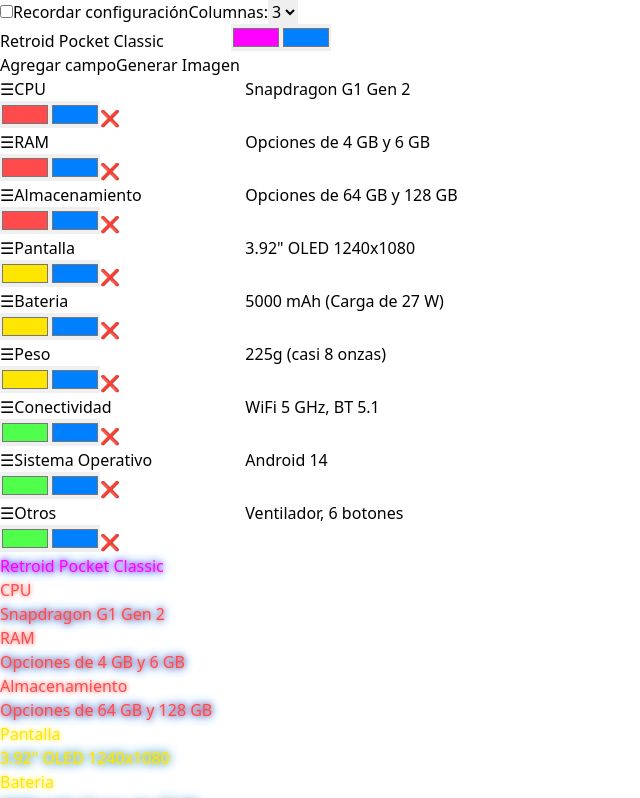
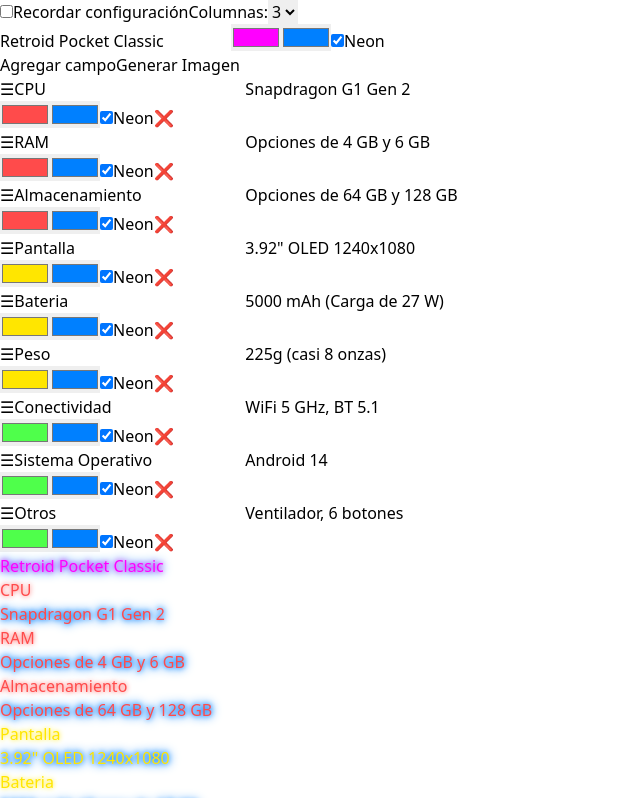
Before and after one commit to Zulux91/info-card-generator, a React (Vite) app: page / in a window 1280 px wide. Shown: the top 798 px of the page, without its empty margins (0-640 px from the left). Built offline with nearby package versions, Linux system fonts and the light colour scheme.

Commit message:
neon effect is optional now

```diff
--- a/src/App.jsx
+++ b/src/App.jsx
@@ -14,15 +14,15 @@
 import { v4 as uuidv4 } from "uuid";
 
 const defaultFields = [
-  { id: uuidv4(), label: "CPU", value: "Snapdragon G1 Gen 2", color: "#ff4b4b", shadowColor: "#0080ff" },
+  { id: uuidv4(), label: "CPU", value: "Snapdragon G1 Gen 2", color: "#ff4b4b", shadowColor: "#0080ff", neon: true },
   { id: uuidv4(), label: "RAM", value: "Opciones de 4 GB y 6 GB", color: "#ff4b4b", shadowColor: "#0080ff" },
-  { id: uuidv4(), label: "Almacenamiento", value: "Opciones de 64 GB y 128 GB", color: "#ff4b4b", shadowColor: "#0080ff" },
-  { id: uuidv4(), label: "Pantalla", value: "3.92\" OLED 1240x1080", color: "#ffe600", shadowColor: "#0080ff" },
-  { id: uuidv4(), label: "Bateria", value: "5000 mAh (Carga de 27 W)", color: "#ffe600", shadowColor: "#0080ff" },
-  { id: uuidv4(), label: "Peso", value: "225g (casi 8 onzas)", color: "#ffe600", shadowColor: "#0080ff" },
-  { id: uuidv4(), label: "Conectividad", value: "WiFi 5 GHz, BT 5.1", color: "#4fff4b", shadowColor: "#0080ff" },
-  { id: uuidv4(), label: "Sistema Operativo", value: "Android 14", color: "#4fff4b", shadowColor: "#0080ff" },
-  { id: uuidv4(), label: "Otros", value: "Ventilador, 6 botones", color: "#4fff4b", shadowColor: "#0080ff" },
+  { id: uuidv4(), label: "Almacenamiento", value: "Opciones de 64 GB y 128 GB", color: "#ff4b4b", shadowColor: "#0080ff", neon: true },
+  { id: uuidv4(), label: "Pantalla", value: "3.92\" OLED 1240x1080", color: "#ffe600", shadowColor: "#0080ff", neon: true },
+  { id: uuidv4(), label: "Bateria", value: "5000 mAh (Carga de 27 W)", color: "#ffe600", shadowColor: "#0080ff", neon: true },
+  { id: uuidv4(), label: "Peso", value: "225g (casi 8 onzas)", color: "#ffe600", shadowColor: "#0080ff", neon: true },
+  { id: uuidv4(), label: "Conectividad", value: "WiFi 5 GHz, BT 5.1", color: "#4fff4b", shadowColor: "#0080ff", neon: true },
+  { id: uuidv4(), label: "Sistema Operativo", value: "Android 14", color: "#4fff4b", shadowColor: "#0080ff", neon: true },
+  { id: uuidv4(), label: "Otros", value: "Ventilador, 6 botones", color: "#4fff4b", shadowColor: "#0080ff", neon: true },
 ];
 
 const SortableField = ({ id, field, updateField, removeField }) => {
@@ -63,6 +63,14 @@
           onChange={(e) => updateField(id, "shadowColor", e.target.value)}
           className="w-8 h-8 border rounded"
         />
+        <label className="flex items-center gap-1 text-xs">
+          <input
+            type="checkbox"
+            checked={field.neon !== false}
+            onChange={(e) => updateField(id, "neon", e.target.checked)}
+          />
+          Neon
+        </label>
         <button
           className="text-red-500 hover:text-red-700 text-base"
           onClick={() => removeField(id)}
@@ -79,6 +87,7 @@
     return parsed.map(field => ({
       ...field,
       shadowColor: field.shadowColor || "#0080ff",
+      neon: field.neon !== false,
     }));
   });
   const [columns, setColumns] = useState(() => {
@@ -91,13 +100,18 @@
   const [cardTitle, setCardTitle] = useState("Retroid Pocket Classic");
   const [titleColor, setTitleColor] = useState("#ff00ff");
   const [glowColor, setGlowColor] = useState("#0080ff");
+  const [titleNeon, setTitleNeon] = useState(() => {
+    const saved = localStorage.getItem("titleNeon");
+    return saved !== null ? saved === "true" : true;
+  });
 
   useEffect(() => {
     if (rememberSettings) {
       localStorage.setItem("fields", JSON.stringify(fields));
       localStorage.setItem("columns", columns.toString());
+      localStorage.setItem("titleNeon", titleNeon.toString());
     }
-  }, [fields, columns, rememberSettings]);
+  }, [fields, columns, titleNeon, rememberSettings]);
 
   useEffect(() => {
     localStorage.setItem("rememberSettings", rememberSettings);
@@ -179,6 +193,14 @@
             onChange={(e) => setGlowColor(e.target.value)}
             className="w-8 h-8 border rounded"
           />
+          <label className="flex items-center gap-1 text-xs">
+            <input
+              type="checkbox"
+              checked={titleNeon !== false}
+              onChange={(e) => setTitleNeon(e.target.checked)}
+            />
+            Neon
+          </label>
         </div>
         <div className="flex gap-2">
           <Button onClick={addField}>Agregar campo</Button>
@@ -204,7 +226,7 @@
 
       <div className="w-full flex justify-center">
         <Card id="spec-card" className="w-fit bg-[#0d0d26] p-6 rounded-2xl shadow-2xl border border-[#1f1f3d]">
-          <div className="text-center text-lg font-bold mb-4" style={{ filter: `drop-shadow(0 0 5px ${glowColor})`, color: titleColor, textShadow: `0 0 5px ${titleColor}` }}>
+          <div className="text-center text-lg font-bold mb-4" style={{ filter: titleNeon === false ? "none" : `drop-shadow(0 0 5px ${glowColor})`, color: titleColor, textShadow: `0 0 5px ${titleColor}` }}>
             {cardTitle}
           </div>
           <CardContent className={`grid gap-6 ${columns===1 ? 'grid-cols-1' : columns===2 ? 'grid-cols-2' : columns===3 ? 'grid-cols-3' : 'grid-cols-4' }`}>
@@ -216,7 +238,7 @@
                   <span className="absolute -top-10 left-2 px-2 py-1 bg-[#141432] text-xs font-bold tracking-wide" style={{ color: field.color }}>
                     {field.label}
                   </span>
-                  <div className="mt-4 text-white text-sm font-mono" style={{ filter: `drop-shadow(0 0 5px ${field.shadowColor})`, borderTopColor: field.color, textShadow: `0 0 5px ${field.color || "#0000ff"}` }}>
+                  <div className="mt-4 text-white text-sm font-mono" style={{ filter: field.neon === false ? "none" : `drop-shadow(0 0 5px ${field.shadowColor})`, borderTopColor: field.color, textShadow: field.neon === false ? "none" : `0 0 5px ${field.shadowColor}` }}>
                     {field.value}
                   </div>
                 </div>
```
